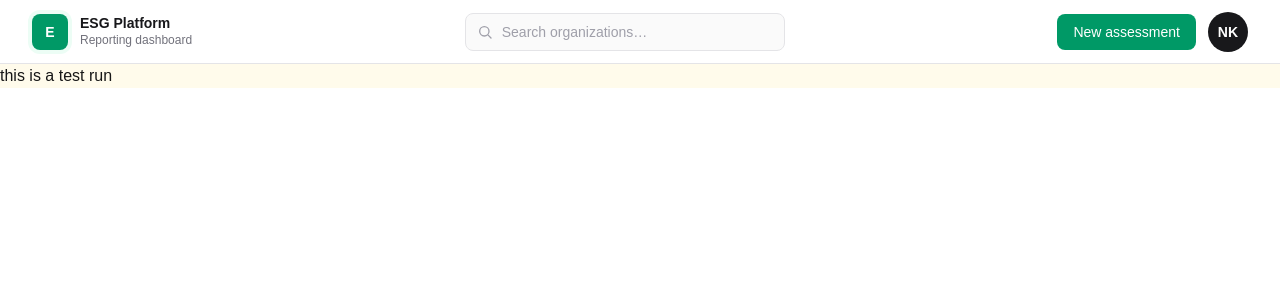
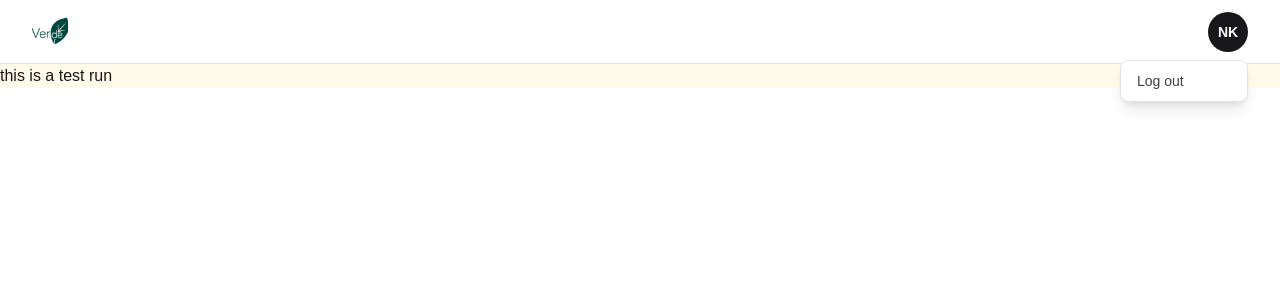
Before and after one commit to Alorik/verde, a Next.js app: page / in a window 1280 px wide. Both pictures are taken after a click on the button "NK". Shown: the top 300 px of the page. Built offline with nearby package versions, Linux system fonts and the light colour scheme.

Commit message:
fix:Navbar

```diff
--- a/app/login/page.tsx
+++ b/app/login/page.tsx
@@ -3,6 +3,7 @@
 import { FormEvent, useState } from "react";
 import { signIn } from "next-auth/react";
 import { useRouter } from "next/navigation";
+import Link from "next/link";
 
 export default function LoginPage() {
   const router = useRouter();
@@ -104,6 +105,19 @@ export default function LoginPage() {
             {loading ? "Signing in…" : "Sign in"}
           </button>
         </form>
+
+        {/* Register */}
+        <div className="mt-6 text-center">
+          <p className="text-sm text-zinc-500">
+            Don&apos;t have an organization account?{" "}
+            <Link
+              href="/register"
+              className="font-medium text-zinc-900 underline underline-offset-4 transition hover:text-zinc-600"
+            >
+              Register
+            </Link>
+          </p>
+        </div>
       </div>
     </main>
   );
--- a/app/register/page.tsx
+++ b/app/register/page.tsx
@@ -2,6 +2,7 @@
 
 import { FormEvent, useState } from "react";
 import Link from "next/link";
+import Image from "next/image";
 import { useRouter } from "next/navigation";
 
 const industries = [
@@ -84,17 +85,23 @@ export default function RegisterPage() {
   }
 
   return (
-    <main className="flex min-h-screen items-center justify-center bg-zinc-50 px-6 py-12">
+    <main className="flex min-h-screen items-center justify-center bg-white px-6 py-12">
       <div className="w-full max-w-xl">
         <div className="mb-8 text-center">
-          <div className="mx-auto mb-4 flex h-12 w-12 items-center justify-center rounded-full bg-emerald-600 text-lg font-semibold text-white">
-            E
+          <div className="mb-4 flex items-center justify-center gap-2">
+            <div className="flex flex-none items-center justify-center overflow-hidden bg-emerald-600">
+              <Image
+                src="/verde.jpg"
+                alt="Verde logo"
+                width={64}
+                height={64}
+                className="h-full w-full object-cover"
+              />
+            </div>
           </div>
-
           <h1 className="text-2xl font-semibold tracking-tight text-zinc-900">
             Create your organization
           </h1>
-
           <p className="mt-2 text-sm text-zinc-500">
             Set up your ESG reporting workspace.
           </p>
--- a/components/layout/Navbar.tsx
+++ b/components/layout/Navbar.tsx
@@ -1,58 +1,69 @@
+"use client";
+
 import Link from "next/link";
+import Image from "next/image";
+import { useEffect, useRef, useState } from "react";
+import { signOut } from "next-auth/react";
+import { AnimatePresence, motion } from "framer-motion";
 
 export default function Navbar() {
+  const [menuOpen, setMenuOpen] = useState(false);
+  const menuRef = useRef<HTMLDivElement>(null);
+
+  useEffect(() => {
+    function handleClickOutside(event: MouseEvent) {
+      if (menuRef.current && !menuRef.current.contains(event.target as Node)) {
+        setMenuOpen(false);
+      }
+    }
+
+    document.addEventListener("mousedown", handleClickOutside);
+    return () => document.removeEventListener("mousedown", handleClickOutside);
+  }, []);
+
   return (
-    <header className="sticky top-0 z-50 h-16 border-b border-zinc-200 bg-white/80 backdrop-blur-md">
-      <div className="mx-auto flex h-full max-w-7xl items-center justify-between px-8">
+    <header className="sticky top-0 z-50 h-16 border-b border-zinc-200 bg-white">
+      <div className="mx-auto flex h-full max-w-full items-center justify-between px-8">
         {/* Left */}
-        <Link href="/" className="flex items-center gap-3">
-          <div className="flex h-9 w-9 items-center justify-center rounded-lg bg-emerald-600 text-sm font-semibold text-white ring-4 ring-emerald-50">
-            E
-          </div>
-
-          <div>
-            <h1 className="text-sm font-semibold leading-tight text-zinc-900">
-              ESG Platform
-            </h1>
-            <p className="text-xs leading-tight text-zinc-500">
-              Reporting dashboard
-            </p>
-          </div>
+        <Link href="/" className="flex items-center">
+          <Image
+            src="/verde.jpg"
+            alt="Verde logo"
+            width={36}
+            height={36}
+            className="h-9 w-9 rounded-lg object-cover"
+          />
         </Link>
 
-        {/* Center */}
-        <div className="hidden md:block">
-          <div className="relative w-80">
-            <svg
-              className="pointer-events-none absolute left-3 top-1/2 h-4 w-4 -translate-y-1/2 text-zinc-400"
-              viewBox="0 0 24 24"
-              fill="none"
-              stroke="currentColor"
-              strokeWidth="2"
-              strokeLinecap="round"
-              strokeLinejoin="round"
-            >
-              <circle cx="11" cy="11" r="7" />
-              <path d="m21 21-4.3-4.3" />
-            </svg>
-
-            <input
-              type="text"
-              placeholder="Search organizations…"
-              className="w-full rounded-lg border border-zinc-200 bg-zinc-50 py-2 pl-9 pr-4 text-sm text-zinc-900 outline-none transition placeholder:text-zinc-400 focus:border-emerald-300 focus:bg-white focus:ring-4 focus:ring-emerald-50"
-            />
-          </div>
-        </div>
-
         {/* Right */}
-        <div className="flex items-center gap-3">
-          <button className="rounded-lg bg-emerald-600 px-4 py-2 text-sm font-medium text-white transition hover:bg-emerald-700 active:scale-[0.98]">
-            New assessment
+        <div className="relative z-10" ref={menuRef}>
+          <button
+            type="button"
+            onClick={() => setMenuOpen((open) => !open)}
+            className="relative z-10 flex h-10 w-10 items-center justify-center rounded-full bg-zinc-900 text-sm font-semibold text-white ring-2 ring-transparent transition hover:ring-emerald-200"
+          >
+            NK
           </button>
 
-          <button className="group flex h-10 w-10 items-center justify-center rounded-full bg-zinc-900 text-sm font-semibold text-white ring-2 ring-transparent transition hover:ring-emerald-200">
-            NK
-          </button>
+          <AnimatePresence>
+            {menuOpen && (
+              <motion.div
+                initial={{ opacity: 0, x: 24 }}
+                animate={{ opacity: 1, x: 0 }}
+                exit={{ opacity: 0, x: 24 }}
+                transition={{ type: "spring", stiffness: 320, damping: 24 }}
+                className="absolute right-0 top-12 w-32 origin-top-right overflow-hidden rounded-lg border border-zinc-200 bg-white shadow-lg"
+              >
+                <button
+                  type="button"
+                  onClick={() => signOut()}
+                  className="block w-full cursor-pointer px-4 py-2.5 text-left text-sm text-zinc-700 transition-colors hover:bg-emerald-50 hover:text-emerald-700"
+                >
+                  Log out
+                </button>
+              </motion.div>
+            )}
+          </AnimatePresence>
         </div>
       </div>
     </header>
```
Also changed, not shown: public/verde.jpg (added).
